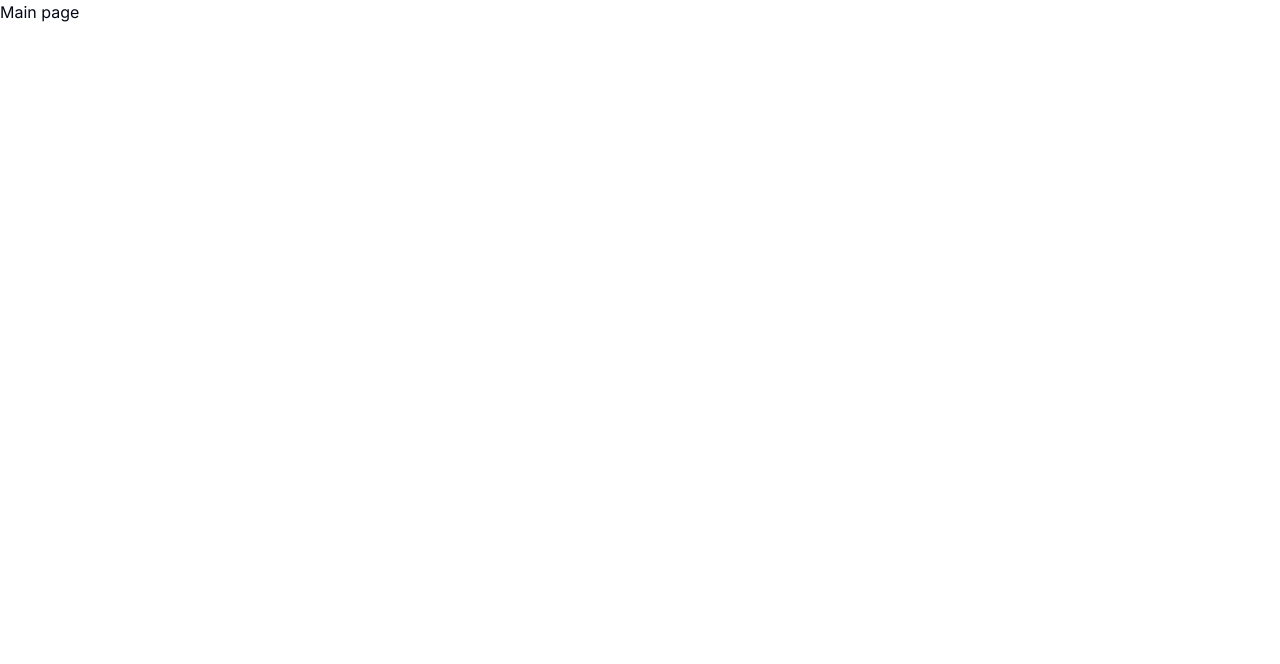
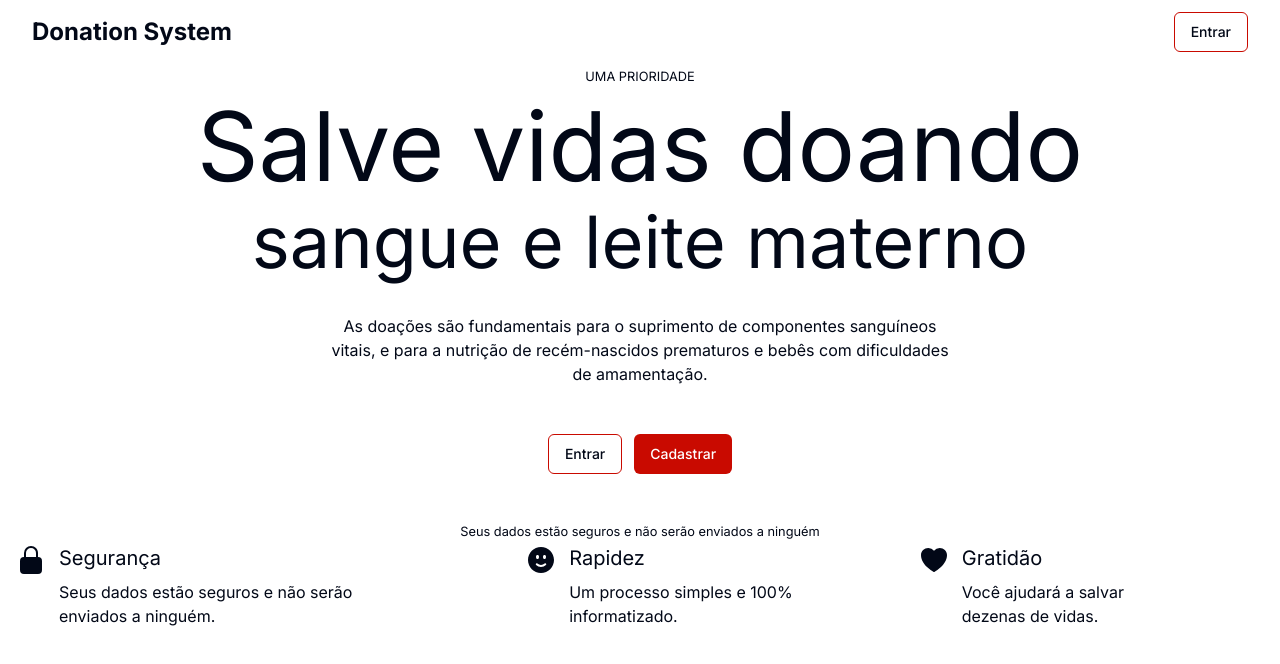
Before and after one commit to vmarinho22/donation-frontend, a Next.js app: page / in a window 1280 px wide. Shown: the top 664 px of the page. Built offline with nearby package versions, Linux system fonts and the light colour scheme.

Commit message:
feat: adding start page

```diff
--- a/package.json
+++ b/package.json
@@ -9,6 +9,7 @@
     "lint": "next lint"
   },
   "dependencies": {
+    "@radix-ui/react-slot": "^1.0.2",
     "class-variance-authority": "^0.7.0",
     "clsx": "^2.0.0",
     "lucide-react": "^0.284.0",
@@ -16,6 +17,7 @@
     "next-themes": "^0.2.1",
     "react": "^18",
     "react-dom": "^18",
+    "react-icons": "^4.11.0",
     "tailwind-merge": "^1.14.0",
     "tailwindcss-animate": "^1.0.7"
   },
--- a/src/app/page.tsx
+++ b/src/app/page.tsx
@@ -1,7 +1,56 @@
+import { Button } from '@/components/ui/button';
+import Link from 'next/link';
+import { HiLockClosed, HiHeart, HiFaceSmile } from 'react-icons/hi2';
+
 export default function Home() {
   return (
-    <main>
-      <p>Main page</p>
+    <main className='min-h-screen w-screen'>
+      <header className='flex flex-nowrap items-center justify-between h-22 w-full px-8 py-3'>
+        <h1 className='text-2xl font-bold'>Donation System</h1>
+        <Button variant="outline" asChild className='border-bloodRed-500 hover:bg-bloodRed-500 hover:text-white'>
+          <Link href='/login'>Entrar</Link>
+        </Button>
+      </header>
+      <section id="lp-content" className='flex flex-col gap-3 items-center justify-center w-full h-[60vh]'>
+        <small className='uppercase'>Uma prioridade</small>
+        <h2 className='text-8xl'>Salve vidas doando</h2>
+        <h3 className='text-7xl mb-6'>sangue e leite materno</h3>
+        <p className='text-center w-1/2'>As doações são fundamentais para o suprimento de componentes sanguíneos vitais, e para a nutrição de recém-nascidos prematuros e bebês com dificuldades de amamentação.</p>
+        <br />
+        <div className='flex gap-3 items-center'>
+          <Button variant="outline" asChild className='border-bloodRed-500 hover:bg-bloodRed-500 hover:text-white'>
+            <Link href='/signin'>Entrar</Link>
+          </Button>
+          <Button asChild className='bg-bloodRed-500 text-white'>
+            <Link href='/signup'>Cadastrar</Link>
+          </Button>
+        </div>
+        <br />
+        <small className='text-center'>Seus dados estão seguros e não serão enviados a ninguém</small>
+      </section>
+      <section id='lb-benefits' className='flex gap-3 items-center justify-center w-full'>
+        <div className="min-w-1/3 flex gap-3 items-start">
+          <HiLockClosed size="2em" />
+          <div className='flex flex-col gap-2'>
+            <h4 className='text-xl'>Segurança</h4>
+            <p className='w-2/3'>Seus dados estão seguros e não serão enviados a ninguém.</p>
+          </div>
+        </div>
+        <div className="min-w-1/3 flex gap-3 items-start">
+          <HiFaceSmile size="2em" />
+          <div className='flex flex-col gap-2'>
+            <h4 className='text-xl'>Rapidez</h4>
+            <p className='w-2/3'>Um processo simples e 100% informatizado.</p>
+          </div>
+        </div>
+        <div className="min-w-1/3 flex gap-3 items-start">
+          <HiHeart size="2em" />
+          <div className='flex flex-col gap-2'>
+            <h4 className='text-xl'>Gratidão</h4>
+            <p className='w-2/3'>Você ajudará a salvar dezenas de vidas.</p>
+          </div>
+        </div>
+      </section>
     </main>
-  )
+  );
 }
--- /dev/null
+++ b/src/components/ui/button.tsx
@@ -0,0 +1,56 @@
+import * as React from "react"
+import { Slot } from "@radix-ui/react-slot"
+import { cva, type VariantProps } from "class-variance-authority"
+
+import { cn } from "@/lib/utils"
+
+const buttonVariants = cva(
+  "inline-flex items-center justify-center rounded-md text-sm font-medium ring-offset-background transition-colors focus-visible:outline-none focus-visible:ring-2 focus-visible:ring-ring focus-visible:ring-offset-2 disabled:pointer-events-none disabled:opacity-50",
+  {
+    variants: {
+      variant: {
+        default: "bg-primary text-primary-foreground hover:bg-primary/90",
+        destructive:
+          "bg-destructive text-destructive-foreground hover:bg-destructive/90",
+        outline:
+          "border border-input bg-background hover:bg-accent hover:text-accent-foreground",
+        secondary:
+          "bg-secondary text-secondary-foreground hover:bg-secondary/80",
+        ghost: "hover:bg-accent hover:text-accent-foreground",
+        link: "text-primary underline-offset-4 hover:underline",
+      },
+      size: {
+        default: "h-10 px-4 py-2",
+        sm: "h-9 rounded-md px-3",
+        lg: "h-11 rounded-md px-8",
+        icon: "h-10 w-10",
+      },
+    },
+    defaultVariants: {
+      variant: "default",
+      size: "default",
+    },
+  }
+)
+
+export interface ButtonProps
+  extends React.ButtonHTMLAttributes<HTMLButtonElement>,
+    VariantProps<typeof buttonVariants> {
+  asChild?: boolean
+}
+
+const Button = React.forwardRef<HTMLButtonElement, ButtonProps>(
+  ({ className, variant, size, asChild = false, ...props }, ref) => {
+    const Comp = asChild ? Slot : "button"
+    return (
+      <Comp
+        className={cn(buttonVariants({ variant, size, className }))}
+        ref={ref}
+        {...props}
+      />
+    )
+  }
+)
+Button.displayName = "Button"
+
+export { Button, buttonVariants }
--- /dev/null
+++ b/src/components/ui/input.tsx
@@ -0,0 +1,25 @@
+import * as React from "react"
+
+import { cn } from "@/lib/utils"
+
+export interface InputProps
+  extends React.InputHTMLAttributes<HTMLInputElement> {}
+
+const Input = React.forwardRef<HTMLInputElement, InputProps>(
+  ({ className, type, ...props }, ref) => {
+    return (
+      <input
+        type={type}
+        className={cn(
+          "flex h-10 w-full rounded-md border border-input bg-background px-3 py-2 text-sm ring-offset-background file:border-0 file:bg-transparent file:text-sm file:font-medium placeholder:text-muted-foreground focus-visible:outline-none focus-visible:ring-2 focus-visible:ring-ring focus-visible:ring-offset-2 disabled:cursor-not-allowed disabled:opacity-50",
+          className
+        )}
+        ref={ref}
+        {...props}
+      />
+    )
+  }
+)
+Input.displayName = "Input"
+
+export { Input }
--- a/tailwind.config.ts
+++ b/tailwind.config.ts
@@ -17,6 +17,21 @@ module.exports = {
     },
     extend: {
       colors: {
+        bloodRed: {
+          500: "#c90a00"
+        },
+        simpleCyan: {
+          200: "#88d1ca"
+        },
+        modestOrange: {
+          300: "#e68a2e"
+        },
+        defaultGray: {
+          200: "#ded6c9"
+        },
+        terracotta: {
+          300: "#452b34"
+        },
         border: "hsl(var(--border))",
         input: "hsl(var(--input))",
         ring: "hsl(var(--ring))",
```
Also changed, not shown: 1 other file (tests, documents, lock files or other folders).
